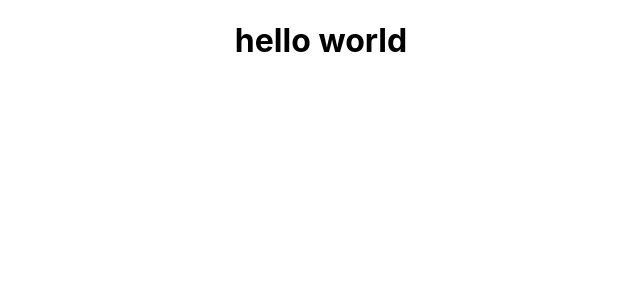
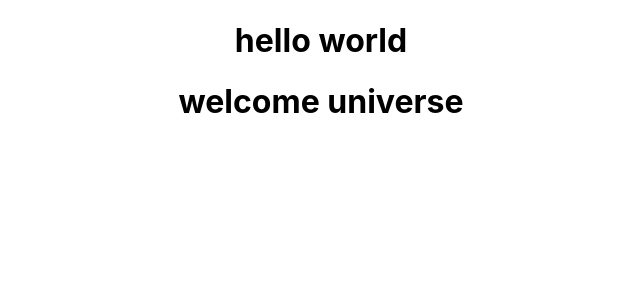
Before and after one commit to bilalahmad147/first_react_app, a React (Create React App) app: page / in a window 1280 px wide. Shown: the top 300 px of the page, without its empty margins (319-959 px from the left). Built offline with nearby package versions, Linux system fonts and the light colour scheme.

Commit message:
create components

```diff
--- a/src/App.js
+++ b/src/App.js
@@ -1,10 +1,13 @@
 import React from 'react';
 import './App.css';
+import Hello from "./Components/Hello"
+import Welcome from './Components/Welcome';
 
 function App() {
   return (
     <div className="App">
-      <h1>hello world</h1>
+      <Hello />
+      <Welcome />
     </div>
   );
 }
--- /dev/null
+++ b/src/Components/Hello.js
@@ -0,0 +1,13 @@
+import React, { Component } from 'react'
+
+class Hello extends Component {
+    render() {
+        return (
+            <div>
+                <h1>hello world</h1>
+            </div>
+        )
+    }
+}
+
+export default Hello;
--- /dev/null
+++ b/src/Components/Welcome.js
@@ -0,0 +1,11 @@
+import React from 'react'
+
+function Welcome() {
+    return (
+        <div>
+            <h1>welcome universe</h1>
+        </div>
+    )
+}
+
+export default Welcome;
```
